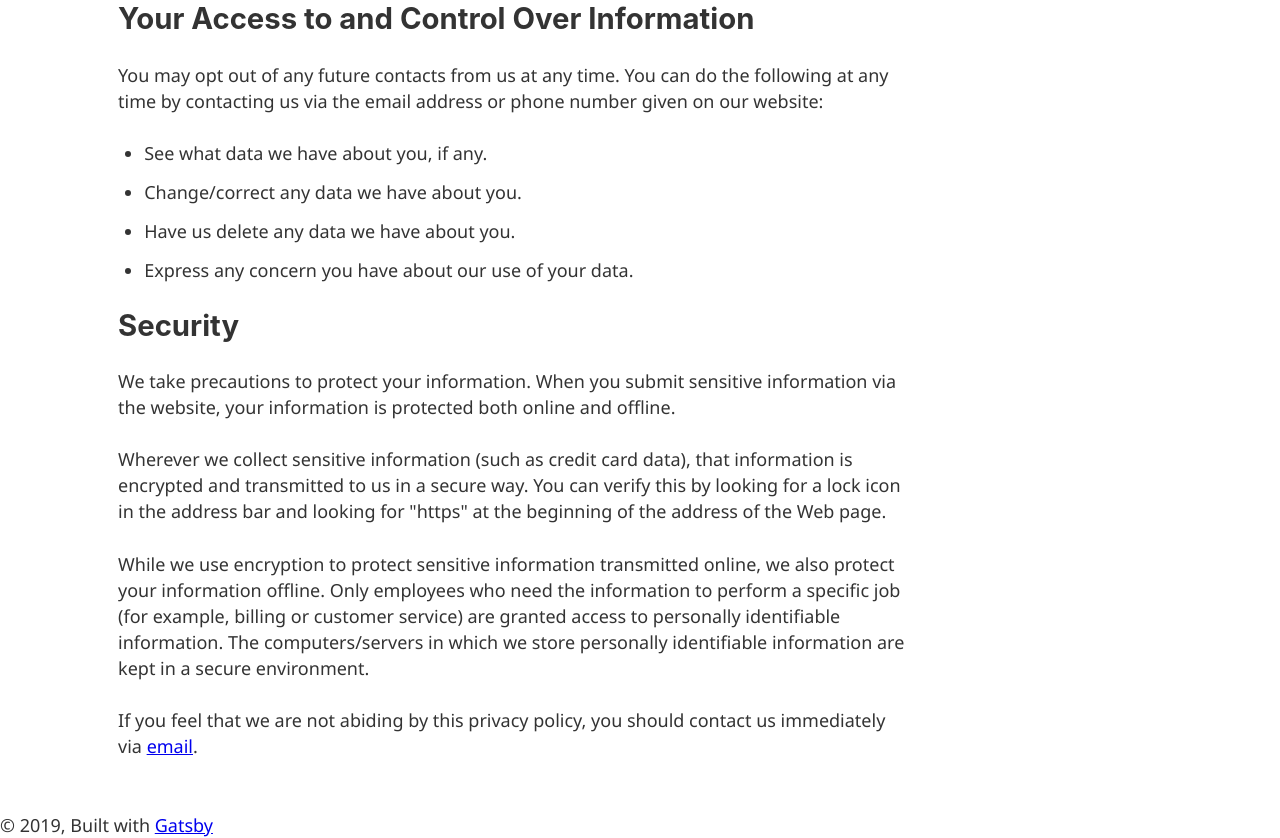
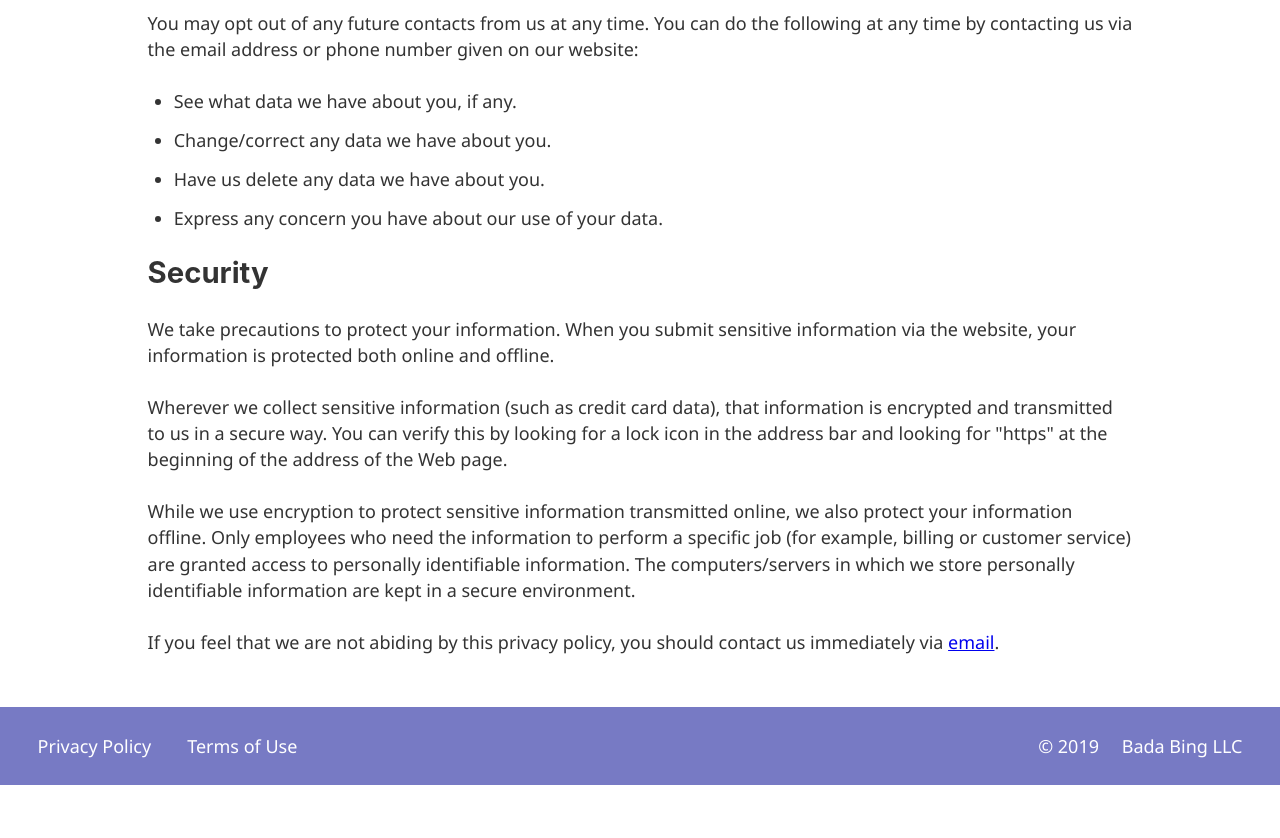
Before and after one commit to bahoffman/HabitControl2, a Gatsby site: page /resources in a window 1280 px wide. Shown: the part 853-1691 px from the top of the page. After the commit the page ends 1638 px from the top, so only its background shows below. Built offline with nearby package versions, Linux system fonts and the light colour scheme; Gatsby itself is replaced by a stand-in of ours.

Commit message:
latest
foot links, styling

```diff
--- a/gatsby-config.js
+++ b/gatsby-config.js
@@ -81,7 +81,7 @@ module.exports = {
         background_color: `#663399`,
         theme_color: `#663399`,
         display: `minimal-ui`,
-        icon: `src/data/images/site-icon.png`, // This path is relative to the root of the site.
+        icon: `src/content/images/site-icon.png`, // This path is relative to the root of the site.
       },
     },
     "gatsby-plugin-offline",
--- a/src/components/footer.js
+++ b/src/components/footer.js
@@ -1,15 +1,45 @@
 import React from "react"
+import { Link } from "gatsby"
 import styled from "styled-components"
 
 const StyledFooter = styled.footer`
   grid-area: footer;
+  display: flex;
+  flex-flow: row wrap;
+  justify-content: flex-end;
+  align-items: center;
+  margin: 0;
+  padding: 1.45rem 1.0875rem;
+  color: white;
+  background: #777ac4;
+`
+const StyledLink = styled(Link)`
+  text-decoration: none;
+  /* display: block; */
+  padding: 1em;
+  color: white;
+`
+
+const StyledA = styled.a`
+  text-decoration: none;
+  /* display: block; */
+  padding: 1em;
+  color: white;
 `
 
 const Footer = () => (
   <StyledFooter>
-    © {new Date().getFullYear()}, Built with
-    {` `}
-    <a href="https://www.gatsbyjs.org">Gatsby</a>
+    <div style={{ flexGrow: 2 }}>
+      <StyledLink to="/privacy-policy/">Privacy Policy</StyledLink>
+      <StyledLink to="/terms-of-service/">Terms of Use</StyledLink>
+    </div>
+    <div>
+      © {new Date().getFullYear()}
+      <StyledA href="https://bada-bing-llc.business.site/">
+        {" "}
+        Bada Bing LLC
+      </StyledA>
+    </div>
   </StyledFooter>
 )
 
--- a/src/components/header.js
+++ b/src/components/header.js
@@ -2,13 +2,6 @@ import { Link } from "gatsby"
 import PropTypes from "prop-types"
 import React from "react"
 import styled from "styled-components"
-
-const StyledLink = styled(Link)`
-  text-decoration: none;
-  /* display: block; */
-  padding: 1em;
-  color: white;
-`
 
 const StyledHeader = styled.header`
   grid-area: header;
@@ -23,6 +16,13 @@ const StyledNav = styled.nav`
   align-items: center;
   margin: 0;
   padding: 1.45rem 1.0875rem;
+`
+
+const StyledLink = styled(Link)`
+  text-decoration: none;
+  /* display: block; */
+  padding: 1em;
+  color: white;
 `
 
 const Header = ({ siteTitle }) => (
--- a/src/components/layout.js
+++ b/src/components/layout.js
@@ -27,7 +27,7 @@ const LayoutGrid = styled.div`
 
 const StyledContent = styled.main`
   grid-area: content;
-  /* margin: 0 auto; */
+  margin: 0 auto;
   max-width: 80%;
   padding: 0px 1.0875rem 1.45rem;
   padding-top: 0;
--- a/src/content/documents/resources.md
+++ b/src/content/documents/resources.md
@@ -15,7 +15,7 @@ Dallas, TX 75231-4596
 Phone: 1-800-242-8721
 Web Address: http://www.americanheart.org
 
-**American Lung Association National Office American Lung Association**
+**American Lung Association**
 1740 Broadway
 New York, NY 10019-4374
 Phone: 1-800-586-4872
--- a/src/templates/document.js
+++ b/src/templates/document.js
@@ -9,10 +9,8 @@ const Document = ({ data }) => {
   return (
     <Layout>
       <SEO title="Privacy Policy" description="Privacy Policy Page" />
-      <div style={{ width: "80%", margin: "auto" }}>
-        <h1>{frontmatter.title}</h1>
-        <div dangerouslySetInnerHTML={{ __html: html }} />
-      </div>
+      <h1>{frontmatter.title}</h1>
+      <div dangerouslySetInnerHTML={{ __html: html }} />
     </Layout>
   )
 }
```
